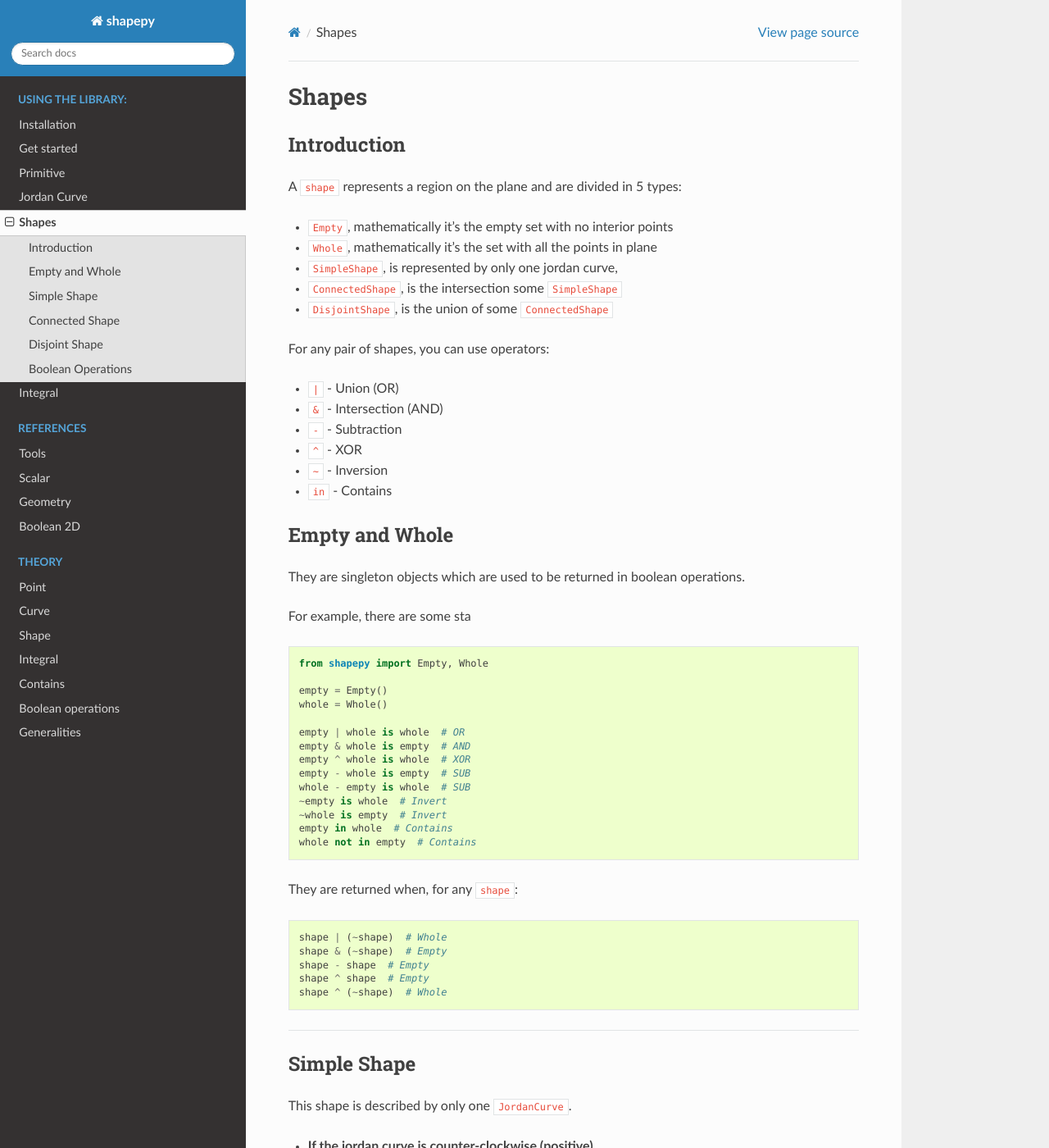
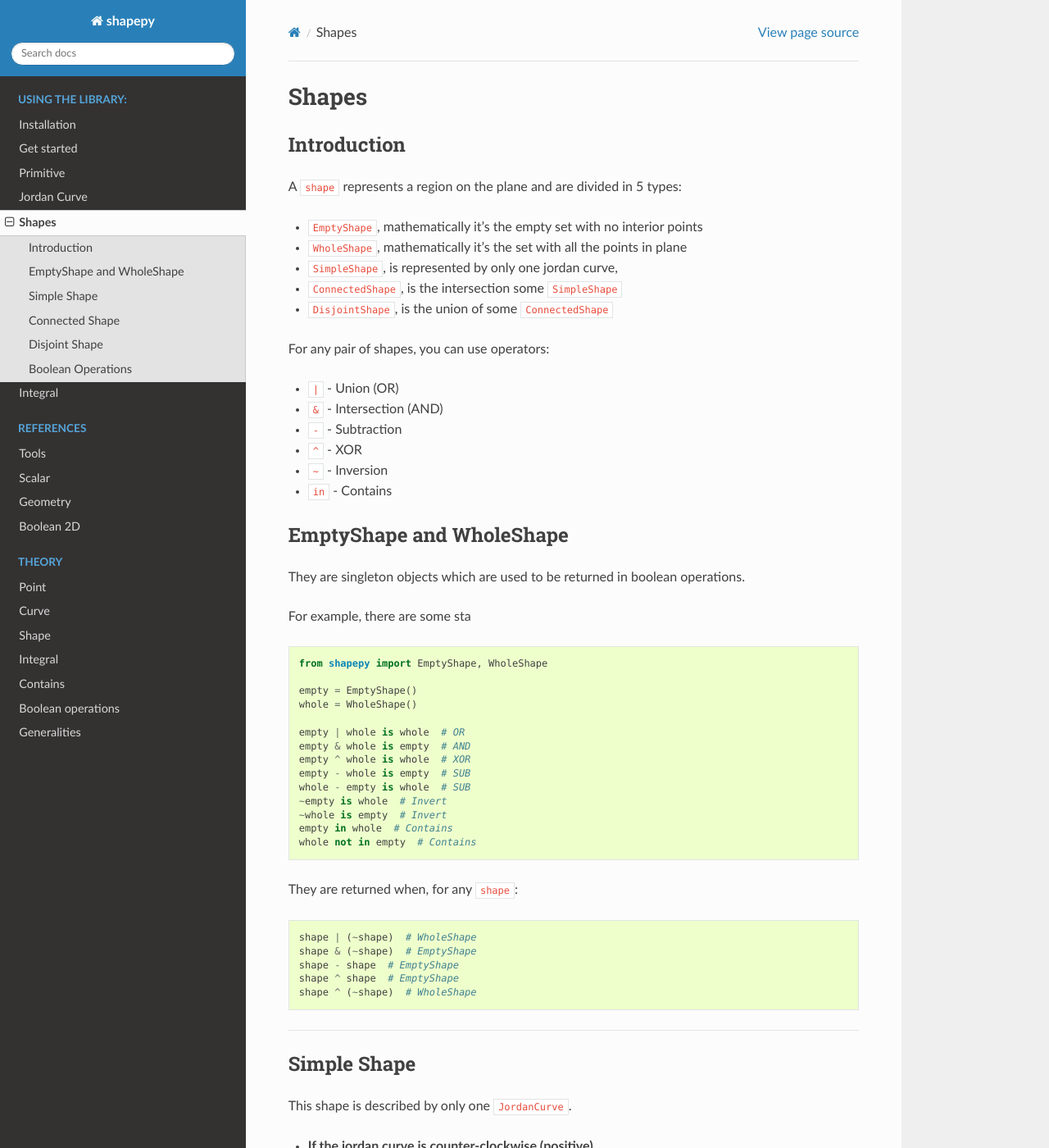
Before and after one commit to compmec/shapepy, a Sphinx documentation site: the page built from docs/source/rst/shape.rst, in a window 1280 px wide and 1400 px high. Shown: the whole window at 82% size. Built offline with Sphinx 7.4.7 and the Read the Docs theme 3.1.0, drawn with Linux system fonts in a browser that asks for light colours.

Commit message:
rename back to EmptyShape and WholeShape

```diff
--- a/docs/source/rst/references.rst
+++ b/docs/source/rst/references.rst
@@ -115,14 +115,14 @@ Boolean 2D
 
 ----------------------------------------------------
 
-.. autoclass:: shapepy.bool2d.shape.Empty
+.. autoclass:: shapepy.bool2d.shape.EmptyShape
     :members:
     :inherited-members:
     :undoc-members:
 
 ----------------------------------------------------
 
-.. autoclass:: shapepy.bool2d.shape.Whole
+.. autoclass:: shapepy.bool2d.shape.WholeShape
     :members:
     :inherited-members:
     :undoc-members:
--- a/docs/source/rst/shape.rst
+++ b/docs/source/rst/shape.rst
@@ -10,8 +10,8 @@ Introduction
 
 A ``shape`` represents a region on the plane and are divided in 5 types:
 
-* ``Empty``, mathematically it's the empty set with no interior points
-* ``Whole``, mathematically it's the set with all the points in plane
+* ``EmptyShape``, mathematically it's the empty set with no interior points
+* ``WholeShape``, mathematically it's the set with all the points in plane
 * ``SimpleShape``, is represented by only one jordan curve,
 * ``ConnectedShape``, is the intersection some ``SimpleShape``
 * ``DisjointShape``, is the union of some ``ConnectedShape``
@@ -26,7 +26,7 @@ For any pair of shapes, you can use operators:
 * ``in`` - Contains
 
 ---------------
-Empty and Whole
+EmptyShape and WholeShape
 ---------------
 
 They are singleton objects which are used to be returned in boolean operations.
@@ -36,10 +36,10 @@ For example, there are some sta
 
 .. code-block:: python
 
-   from shapepy import Empty, Whole
+   from shapepy import EmptyShape, WholeShape
 
-   empty = Empty()
-   whole = Whole()
+   empty = EmptyShape()
+   whole = WholeShape()
 
    empty | whole is whole  # OR
    empty & whole is empty  # AND
@@ -55,11 +55,11 @@ They are returned when, for any ``shape``:
 
 .. code-block:: python
 
-   shape | (~shape)  # Whole
-   shape & (~shape)  # Empty
-   shape - shape  # Empty
-   shape ^ shape  # Empty
-   shape ^ (~shape)  # Whole
+   shape | (~shape)  # WholeShape
+   shape & (~shape)  # EmptyShape
+   shape - shape  # EmptyShape
+   shape ^ shape  # EmptyShape
+   shape ^ (~shape)  # WholeShape
 
 
 -------------------------------------------------------------------------------
--- a/src/shapepy/__init__.py
+++ b/src/shapepy/__init__.py
@@ -7,7 +7,7 @@ For the moment, it only uses polygon shapes:
 
 import importlib
 
-from shapepy.bool2d.base import Empty, Whole
+from shapepy.bool2d.base import EmptyShape, WholeShape
 from shapepy.bool2d.primitive import Primitive
 from shapepy.bool2d.shape import ConnectedShape, DisjointShape, SimpleShape
 from shapepy.geometry.integral import IntegrateJordan
```
Also changed, not shown: docs/source/rst/theory.rst (+7 -7 lines), 8 other files.
